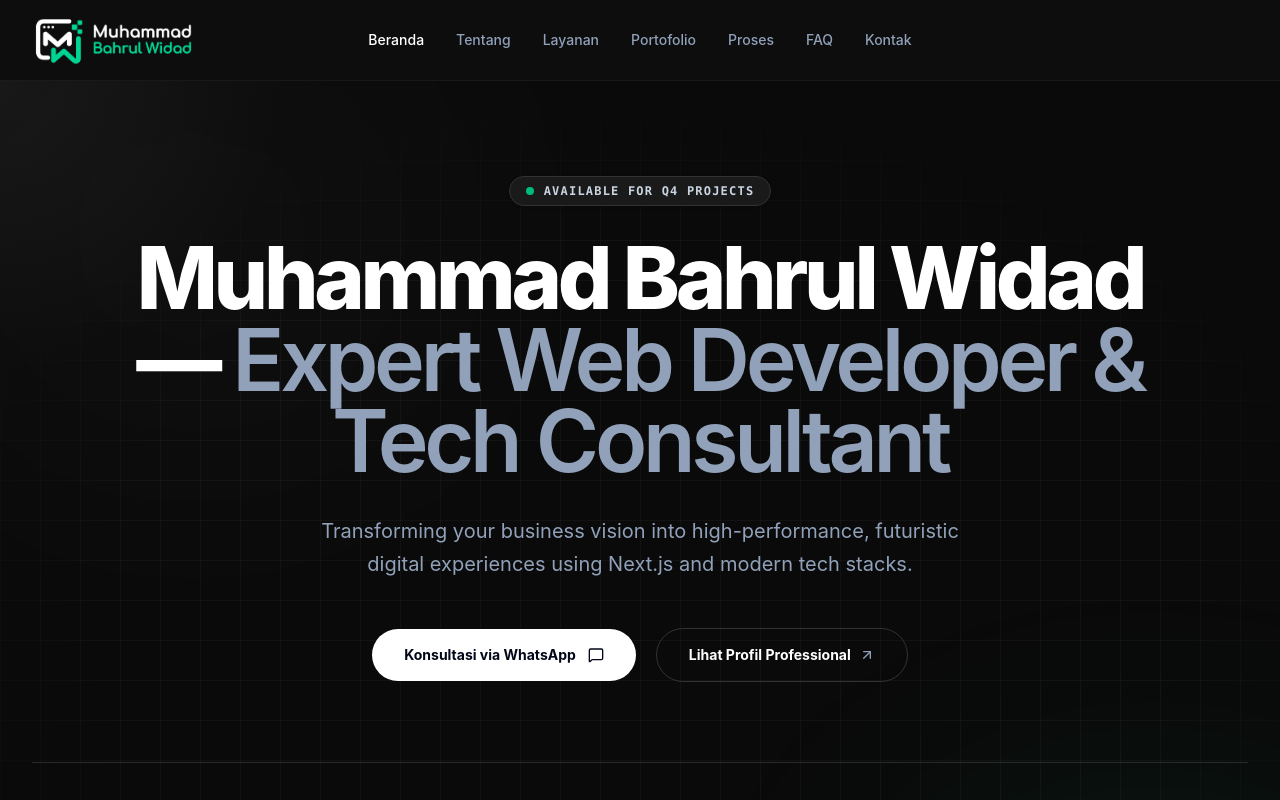
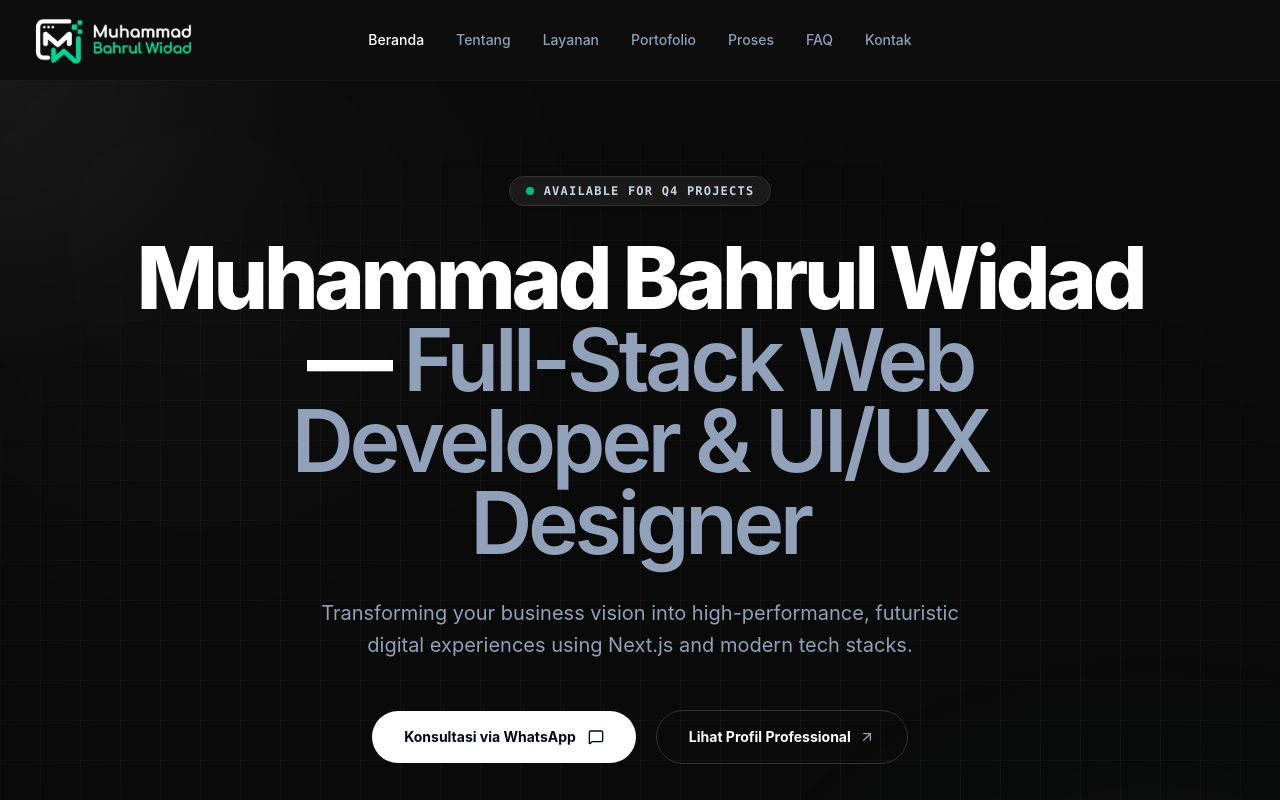
Before and after one commit to bahrulwd/widad-portfolio, a React (Vite) app: page / in a window 1280 px wide. Shown: the top 800 px of the page. Built offline with nearby package versions, Linux system fonts and the light colour scheme.

Commit message:
fix: update role title to Full-Stack Web Developer & UI/UX Designer

```diff
--- a/index.html
+++ b/index.html
@@ -4,8 +4,8 @@
     <meta charset="UTF-8" />
     <link rel="icon" type="image/png" href="/src/assets/logo.png" />
     <meta name="viewport" content="width=device-width, initial-scale=1.0" />
-    <title>Muhammad Bahrul Widad — Expert Web Developer & Tech Consultant</title>
-    <meta name="description" content="Portfolio of Muhammad Bahrul Widad — Expert Web Developer & Tech Consultant crafting high-performance web applications, landing pages, and modern digital experiences." />
+    <title>Muhammad Bahrul Widad — Full-Stack Web Developer & UI/UX Designer</title>
+    <meta name="description" content="Portfolio of Muhammad Bahrul Widad — Full-Stack Web Developer & UI/UX Designer crafting high-performance web applications, landing pages, and modern digital experiences." />
 
     <!-- Google Fonts -->
     <link rel="preconnect" href="https://fonts.googleapis.com">
--- a/src/data/config.ts
+++ b/src/data/config.ts
@@ -29,7 +29,7 @@ export interface SiteConfig {
 export const siteConfig: SiteConfig = {
   name: "Muhammad Bahrul Widad",
   shortName: "MBW",
-  role: "Expert Web Developer & Tech Consultant",
+  role: "Full-Stack Web Developer & UI/UX Designer",
   tagline: "Transforming your business vision into high-performance, futuristic digital experiences using Next.js and modern tech stacks.",
   shortBio: "Premium digital craftsmanship for the next generation of deep-tech and SaaS ventures.",
   fullBio: "Saya adalah mahasiswa S1 Sistem Informasi di Universitas Negeri Semarang (UNNES). Berfokus pada pengembangan web modern, saya menggabungkan ketajaman teknis dengan minat mendalam pada desain UI/UX untuk menciptakan solusi digital yang tidak hanya fungsional, tetapi juga estetis.",
```
Also changed, not shown: 1 other file (tests, documents, lock files or other folders).
